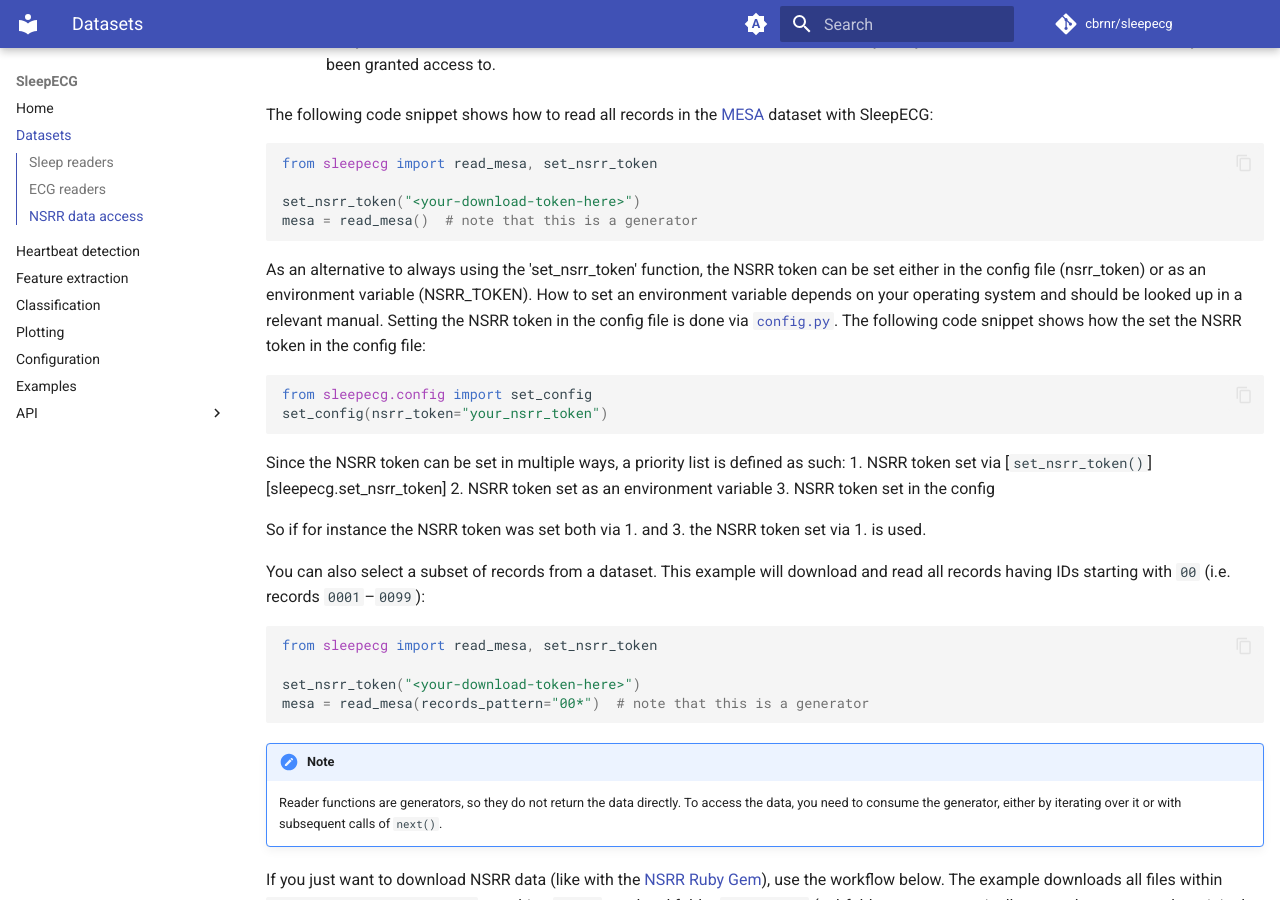
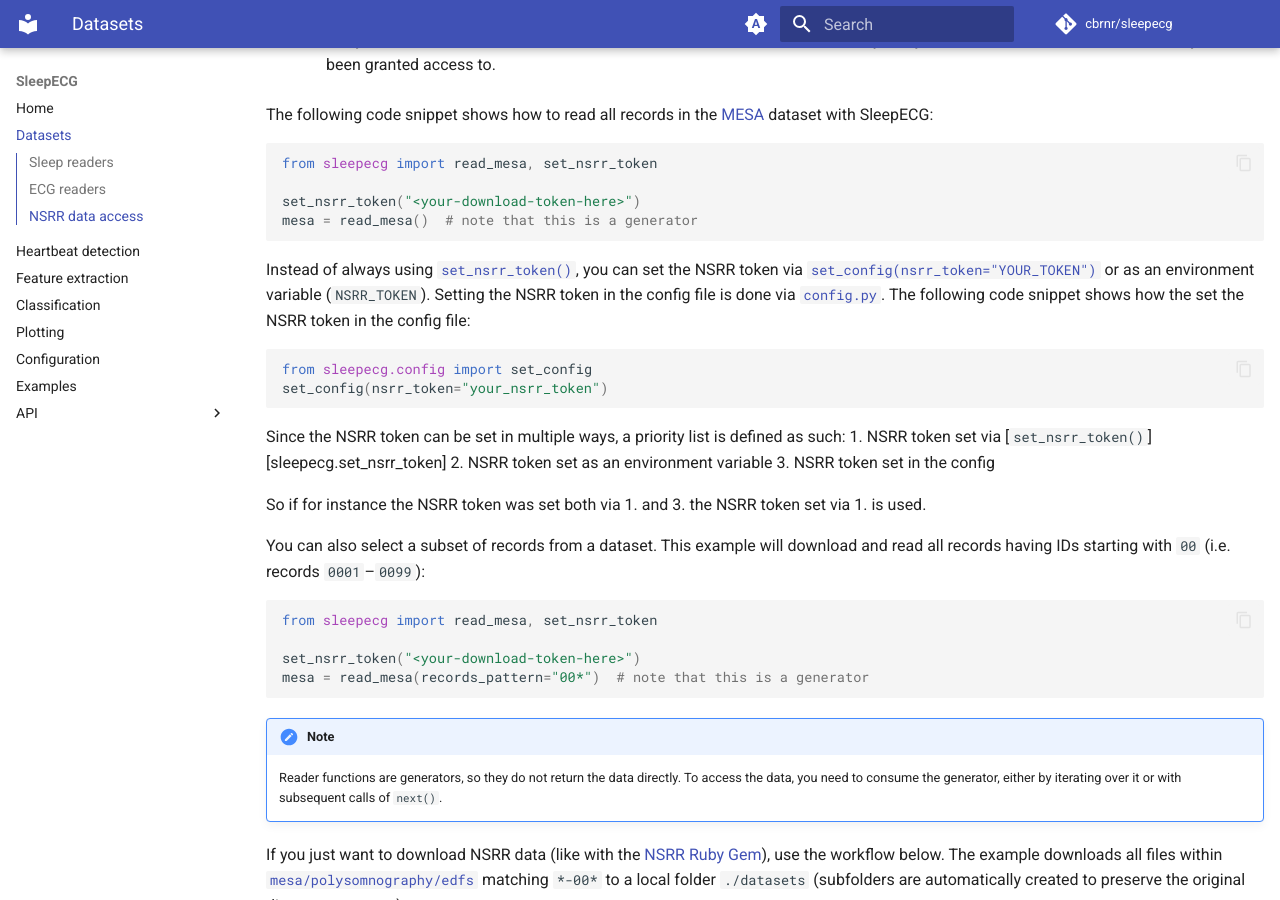
Before and after one commit to cbrnr/sleepecg, an MkDocs documentation site: the page built from docs/datasets.md, in a window 1280 px wide and 900 px high, scrolled down 1210 px. Built offline with MkDocs 1.6.1 and Material for MkDocs 9.7.7, drawn with Linux system fonts in a browser that asks for light colours; comment, search, counter and statistics services are not loaded.

Commit message:
Update docs/datasets.md
Co-authored-by: Clemens Brunner <clemens.brunner@gmail.com>

````diff
--- a/docs/datasets.md
+++ b/docs/datasets.md
@@ -40,8 +40,7 @@ set_nsrr_token("<your-download-token-here>")
 mesa = read_mesa()  # note that this is a generator
 ```
 
-As an alternative to always using the 'set_nsrr_token' function, the NSRR token can be set either in the config file
-(nsrr_token) or as an environment variable (NSRR_TOKEN). How to set an environment variable depends on your operating system and should be looked up in a relevant manual.
+Instead of always using [`set_nsrr_token()`](sleepecg.set_nsrr_token), you can set the NSRR token via [`set_config(nsrr_token="YOUR_TOKEN")`](sleepecg.set_config) or as an environment variable (`NSRR_TOKEN`).
 Setting the NSRR token in the config file is done via  [`config.py`](https://github.com/cbrnr/sleepecg/blob/main/src/sleepecg/config.py).
 The following code snippet shows how the set the NSRR token in the config file:
 
````
